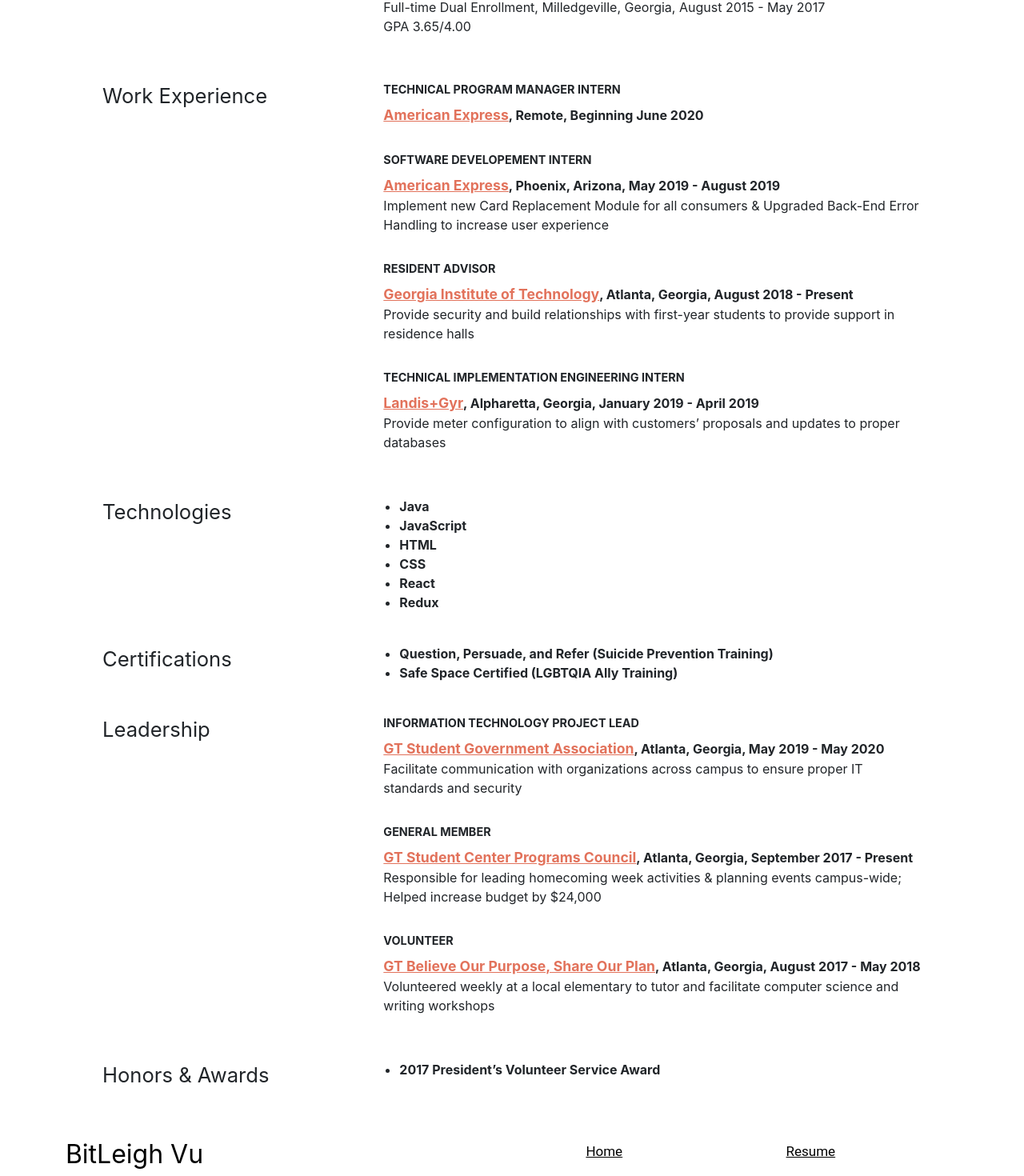
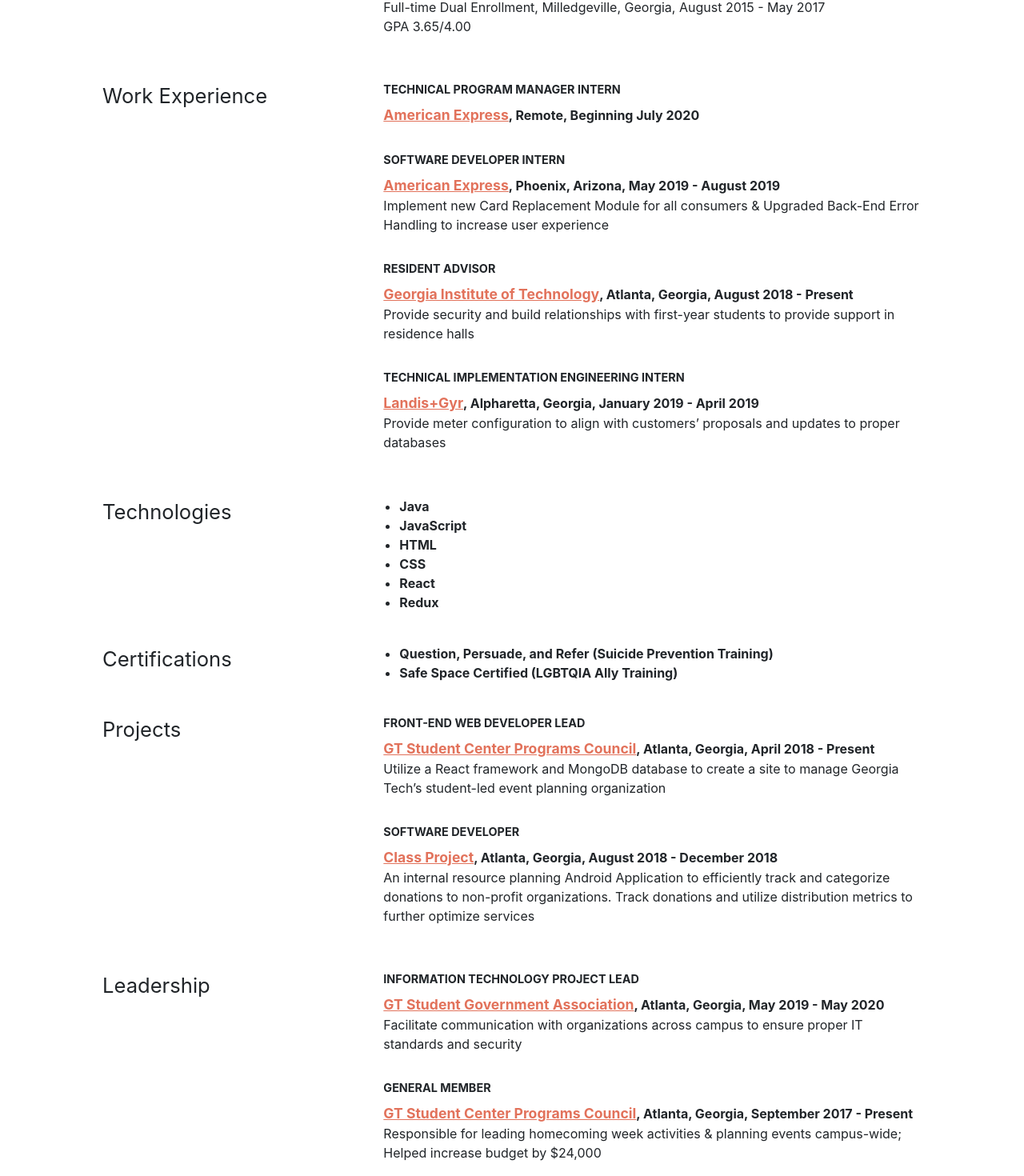
Before and after one commit to bitleighvu/bitleighvu-bitleighvu.github.io, a React (Create React App) app: page /resume in a window 1280 px wide. Shown: the part 600-2070 px from the top of the page at 80% size. Built offline with nearby package versions, Linux system fonts and the light colour scheme.

Commit message:
change some wording

```diff
--- a/src/Resume/Resume.js
+++ b/src/Resume/Resume.js
@@ -49,10 +49,10 @@ const Resume = () => {
                             company={"American Express"}
                             link={"https://www.americanexpress.com/"}
                             location={"Remote"}
-                            date={"Beginning June 2020"}
+                            date={"Beginning July 2020"}
                         />
                         <WorkItem
-                            job={"Software Developement Intern"}
+                            job={"Software Developer Intern"}
                             company={"American Express"}
                             link={"https://www.americanexpress.com/"}
                             location={"Phoenix, Arizona"}
@@ -100,6 +100,26 @@ const Resume = () => {
                     </div>
                 </div>
                 <div className="row section-marker">
+                    <div className="col-sm-4 section-header">Projects</div>
+                    <div className="col-sm-8">
+                        <WorkItem
+                            job={"Front-End Web Developer Lead"}
+                            company={"GT Student Center Programs Council"}
+                            link={"https://studentcenter.gatech.edu/scpc"}
+                            location={"Atlanta, Georgia"}
+                            date={"April 2018 - Present"}
+                            description={"Utilize a React framework and MongoDB database to create a site to manage Georgia Tech’s student-led event planning organization"}
+                        />
+                        <WorkItem
+                            job={"Software Developer"}
+                            company={"Class Project"}
+                            location={"Atlanta, Georgia"}
+                            date={"August 2018 - December 2018"}
+                            description={"An internal resource planning Android Application to efficiently track and categorize donations to non-profit organizations. Track donations and utilize distribution metrics to further optimize services"}
+                        />
+                    </div>
+                </div>
+                <div className="row section-marker">
                     <div className="col-sm-4 section-header">Leadership</div>
                     <div className="col-sm-8">
                         <WorkItem
```
